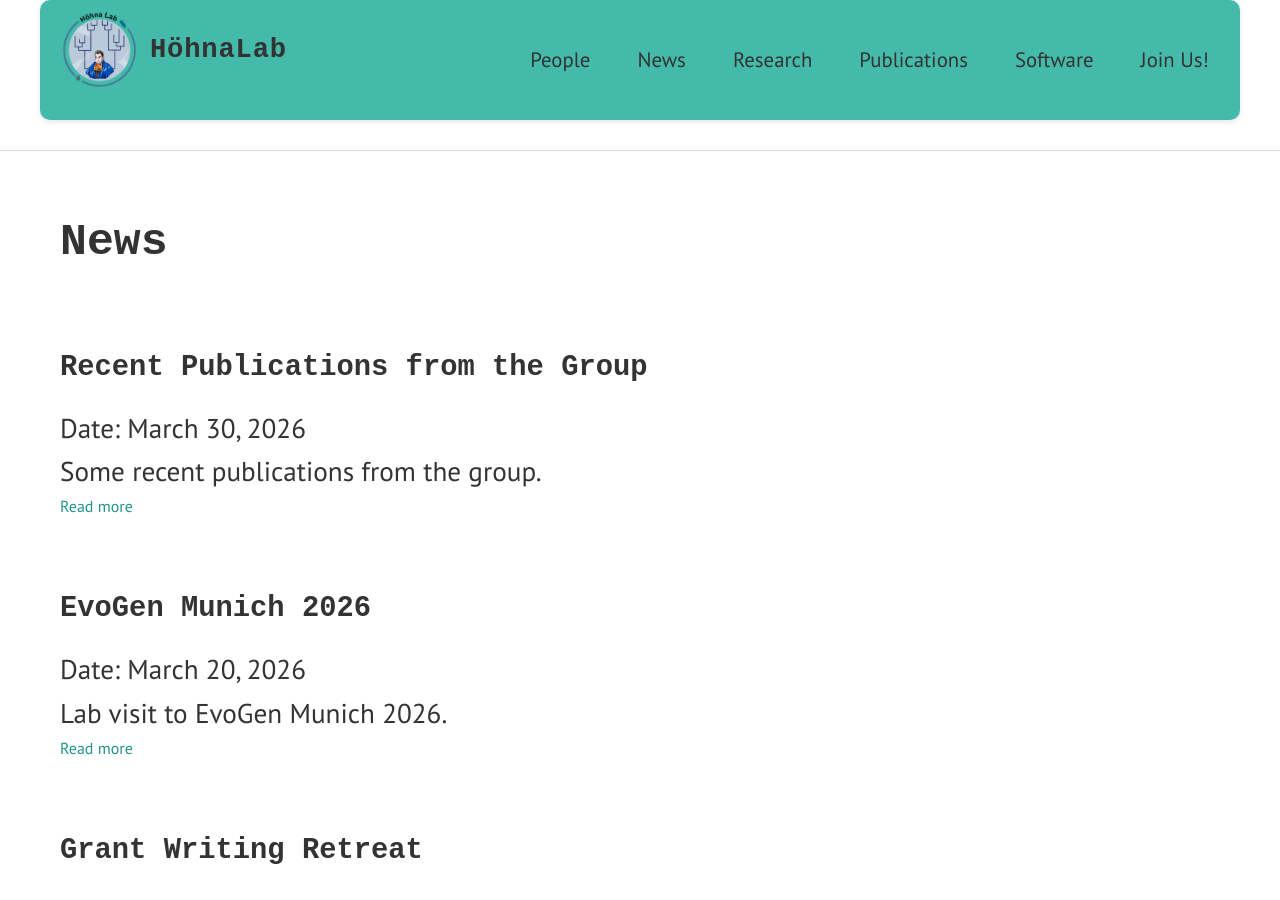
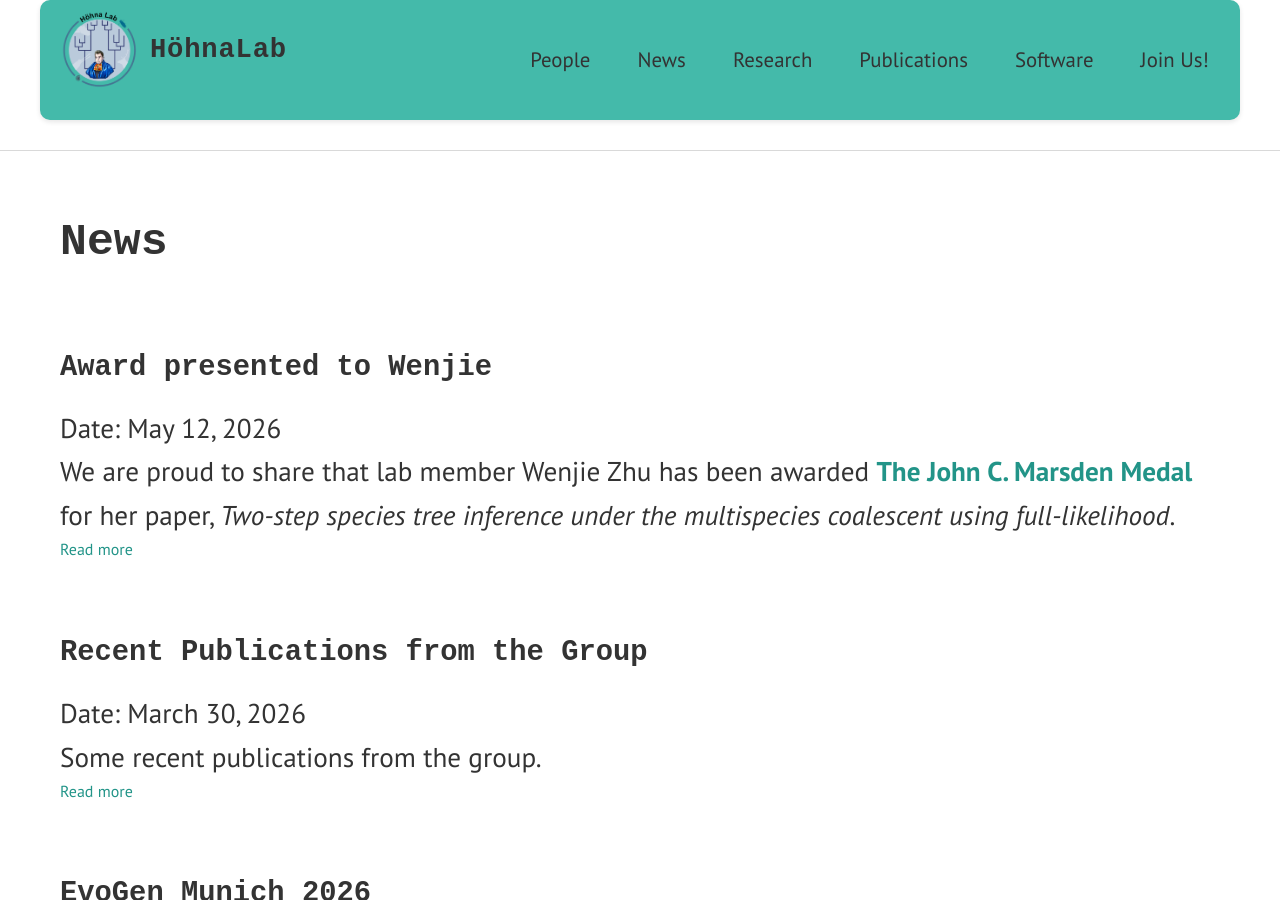
Before and after one commit to hoehnalab/hoehnalab.github.io, a Jekyll site: the page built from news.md, in a window 1280 px wide and 900 px high. Built offline with Jekyll 4.4.1, drawn with Linux system fonts in a browser that asks for light colours; some web fonts are replaced.

Commit message:
Wenjie Award

```diff
--- a/news.md
+++ b/news.md
@@ -29,6 +29,20 @@ permalink: /news/
 
 <div class="updates-container">
 
+<div class="updates">
+    <article class="updates-content">
+      <h4>Award presented to Wenjie</h4>
+        <p>
+        Date: <time datetime="2026-05-12">May 12, 2026</time>
+        </p>
+        <p>
+            We are proud to share that lab member Wenjie Zhu has been awarded <a href="https://www.linnean.org/the-society/medals-awards-prizes-grants/phd-medals-and-prizes/the-john-c-marsden-medal"> <strong>The John C. Marsden Medal</strong> </a> for her paper, <em>Two-step species tree inference under the multispecies coalescent using full-likelihood</em>.
+       </p>
+        <a href="/updates/wenjieaward2026" class="read-more">Read more</a>
+    </article>
+  </div>
+
+  <br><br>
 
 <div class="updates">
     <article class="updates-content">
```
Also changed, not shown: updates/wenjieaward2026.md (added, +59 -0 lines), assets/images/WenjieAwardPaper.png (added).
